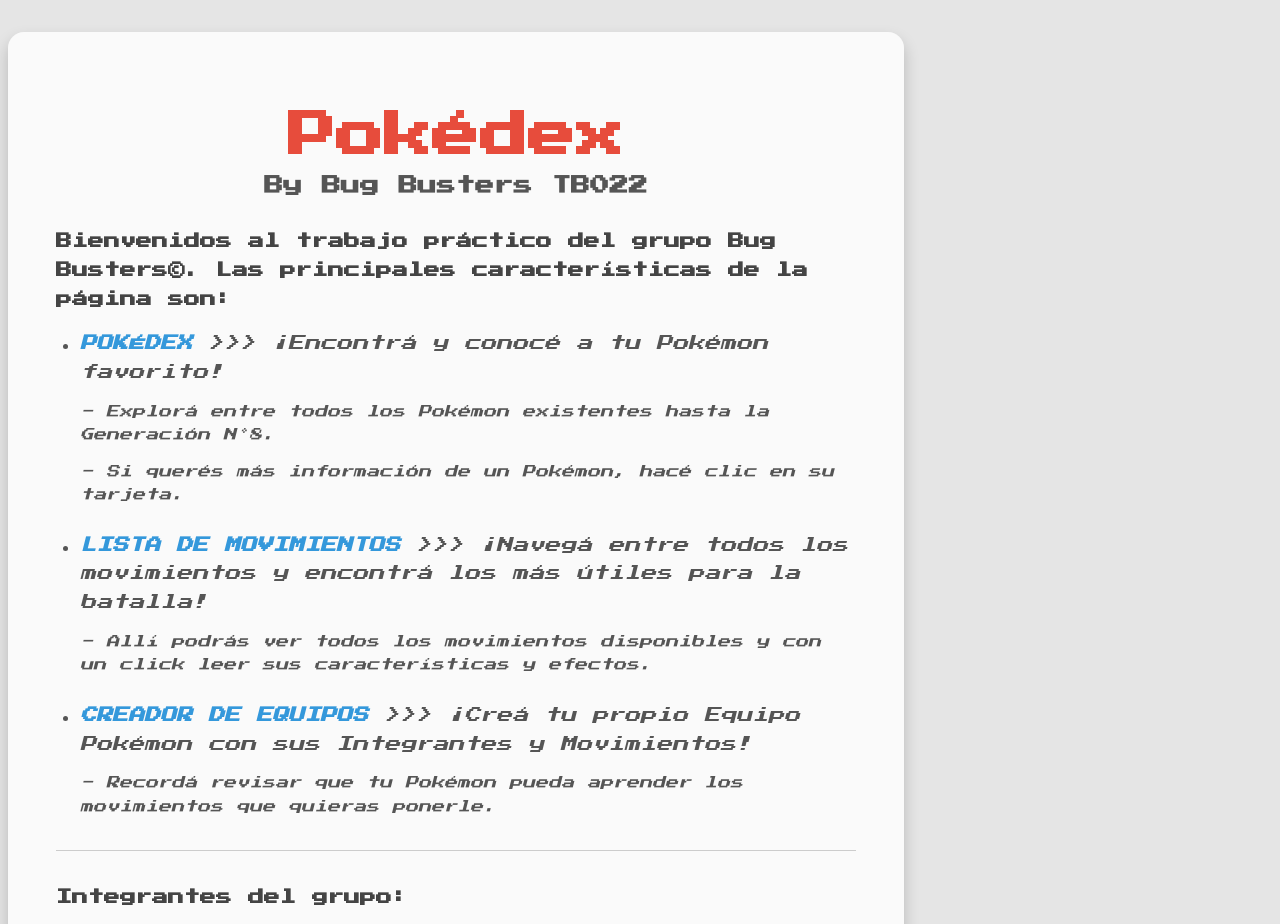
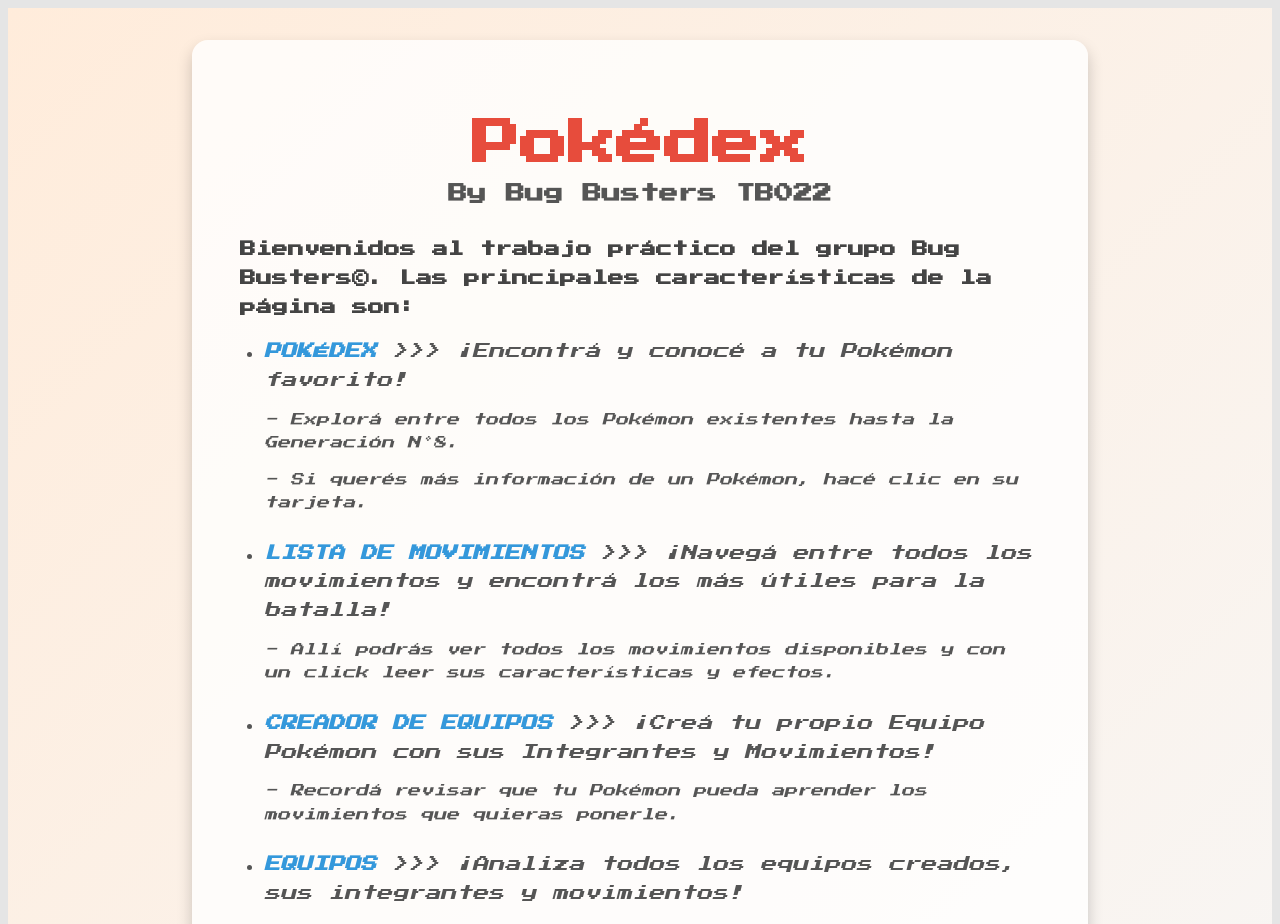
Before and after one commit to Ellukemati/Bug-Busters-TP2-Intro-2024C2-Frontend, a SvelteKit app: page / in a window 1280 px wide. Shown: the top 924 px of the page. Built offline with nearby package versions, Linux system fonts and the light colour scheme.

Commit message:
Agregada redirección a Equipos a la página de Inicio

```diff
--- a/src/routes/+page.svelte
+++ b/src/routes/+page.svelte
@@ -2,7 +2,7 @@
 	import './styles.css';
 </script>
 
-<body>
+<div class="contenedor-principal">
 <div class="contenedor">
 	<div class="cabecera">
 		<h1 class="titulo-principal">Pokédex</h1>
@@ -29,6 +29,11 @@
 				¡Creá tu propio Equipo Pokémon con sus Integrantes y Movimientos!
 				<p class="descripcion">- Recordá revisar que tu Pokémon pueda aprender los movimientos que quieras ponerle.</p>
 			</li>
+			<li class="elemento-lista">
+				<a href="http://localhost:5173/equipos" class="highlight">EQUIPOS</a> >>>
+				¡Analiza todos los equipos creados, sus integrantes y movimientos!
+				<p class="descripcion">- Clickeando los integrantes Pokémon y nombres de los equipos podés verlos en detalle.</p>
+			</li>
 		</ul>
 
 		<div class="separador"></div>
@@ -50,12 +55,10 @@
 		</ul>
 	</div>
 </div>
-</body>
+</div>
 
 <style>
-    @import url('https://fonts.googleapis.com/css2?family=Press+Start+2P&display=swap');
-
-    body {
+    .contenedor-principal {
         margin: 0;
         padding: 0;
         font-family: 'Press Start 2P', cursive;
@@ -91,6 +94,7 @@
     .subtitulo {
         font-size: 1.2rem;
         color: #555;
+        font-family: 'Press Start 2P', cursive;
     }
 
     .contenido {
@@ -100,10 +104,16 @@
         color: #444;
     }
 
+    .descripcion {
+        font-family: 'Press Start 2P', cursive;
+    }
+
     .titulo {
         color: #444;
         font-weight: bold;
         margin-bottom: 1rem;
+        font-family: 'Press Start 2P', cursive;
+        font-size: 1rem
     }
 
     .lista-bienvenida {
```
